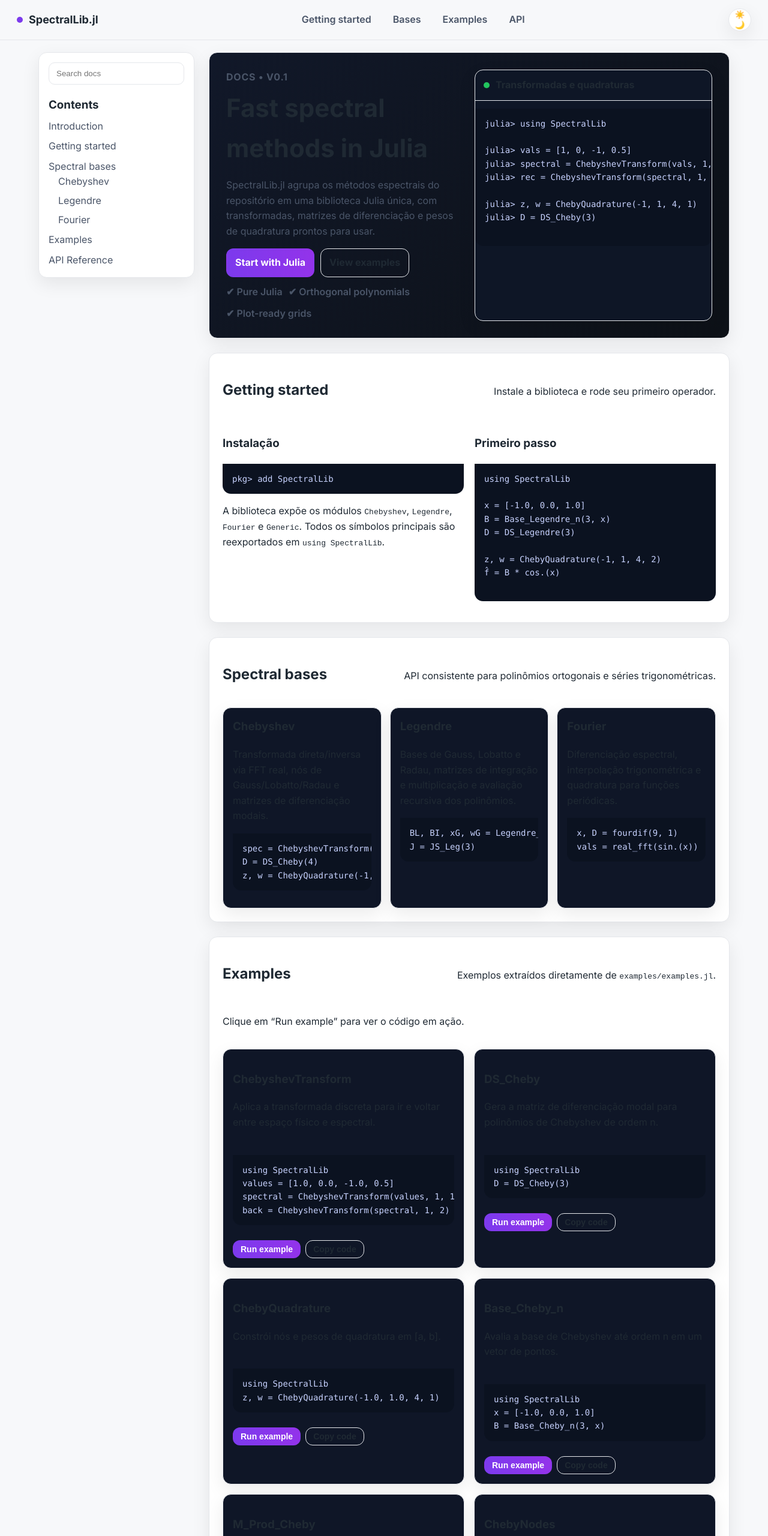
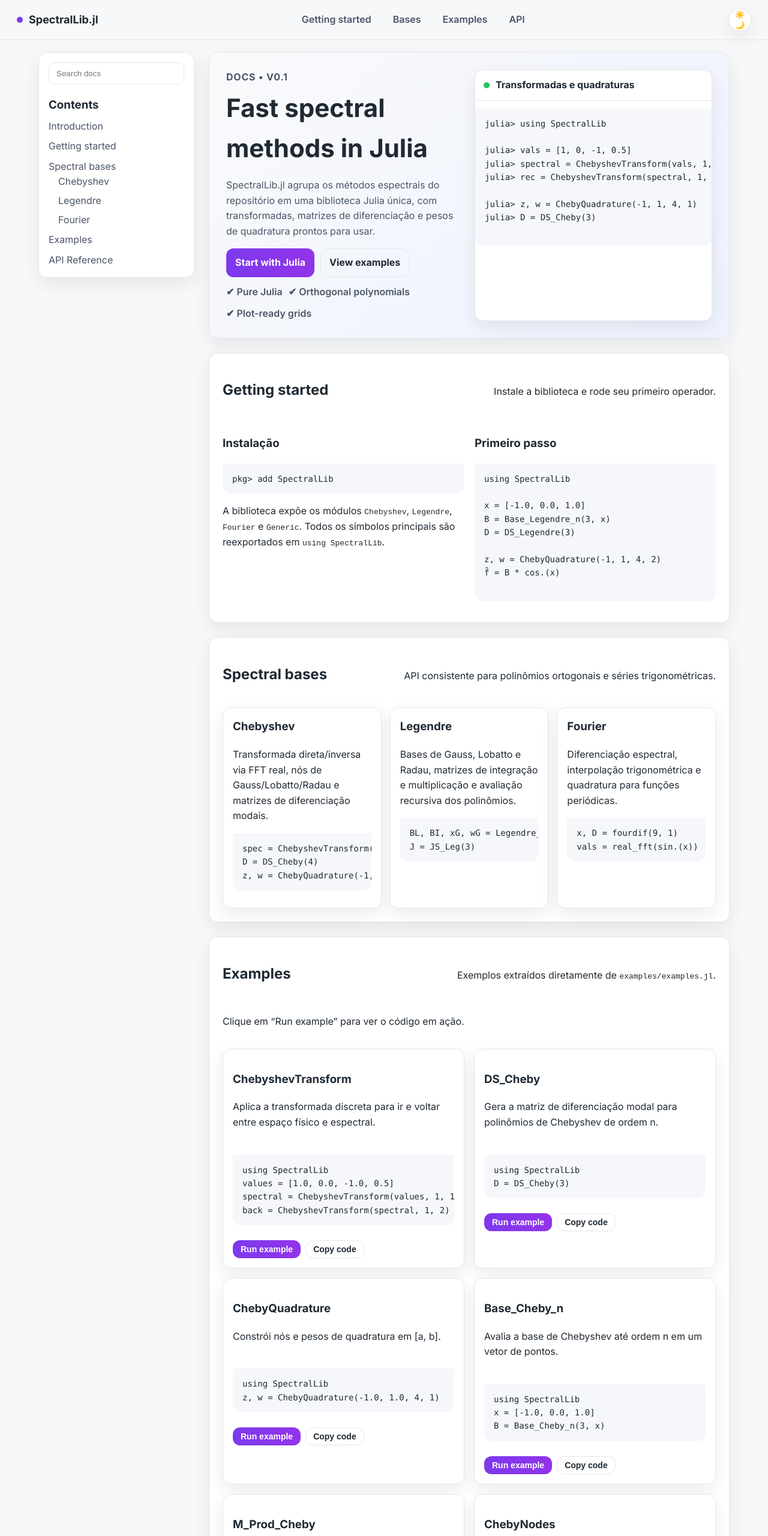
Before and after one commit to GabrielLima1995/SpectralLib, a plain HTML site: page docs/index.html in a window 1280 px wide. Shown: the top 2560 px of the page at 60% size. Drawn offline with Linux system fonts and the light colour scheme.

Commit message:
Improve light theme styling

```diff
--- a/docs/assets/styles.css
+++ b/docs/assets/styles.css
@@ -8,6 +8,10 @@
   --border: #1f2a3c;
   --shadow: 0 12px 40px rgba(0, 0, 0, 0.35);
   --radius: 14px;
+  --hero-bg: linear-gradient(135deg, #111829, #0d1117);
+  --panel-bg: #0f1627;
+  --code-bg: #0b1220;
+  --code-fg: #c7d2fe;
 }
 
 :root[data-theme='light'] {
@@ -19,6 +23,10 @@
   --accent-2: #0ea5e9;
   --border: #e5e7eb;
   --shadow: 0 10px 30px rgba(0, 0, 0, 0.08);
+  --hero-bg: linear-gradient(135deg, #f9fafb, #eef2ff);
+  --panel-bg: #ffffff;
+  --code-bg: #f5f7fb;
+  --code-fg: #1f2933;
 }
 
 * {
@@ -166,7 +174,7 @@ body {
   gap: 18px;
   padding: 28px;
   border-radius: var(--radius);
-  background: linear-gradient(135deg, #111829, #0d1117);
+  background: var(--hero-bg);
   border: 1px solid var(--border);
   box-shadow: var(--shadow);
 }
@@ -226,7 +234,7 @@ body {
 .hero-card {
   border: 1px solid var(--border);
   border-radius: var(--radius);
-  background: #0e1626;
+  background: var(--panel-bg);
   box-shadow: var(--shadow);
 }
 
@@ -250,9 +258,9 @@ body {
   display: block;
   padding: 14px 16px;
   margin: 0;
-  background: #0b1220;
+  background: var(--code-bg);
   border-radius: 0 0 var(--radius) var(--radius);
-  color: #c7d2fe;
+  color: var(--code-fg);
   font-family: 'JetBrains Mono', Consolas, monospace;
   font-size: 14px;
   overflow-x: auto;
@@ -293,7 +301,7 @@ body {
   border: 1px solid var(--border);
   border-radius: var(--radius);
   padding: 16px;
-  background: #0f1627;
+  background: var(--panel-bg);
   box-shadow: var(--shadow);
 }
 
@@ -313,7 +321,7 @@ body {
   border: 1px solid var(--border);
   border-radius: var(--radius);
   padding: 16px;
-  background: #0f1627;
+  background: var(--panel-bg);
   box-shadow: var(--shadow);
   display: flex;
   flex-direction: column;
```
